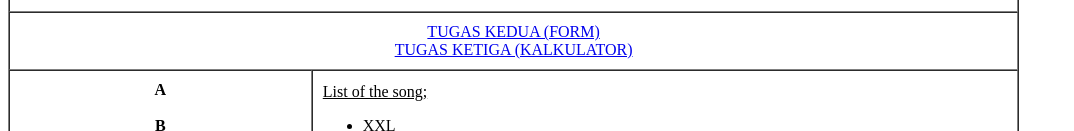
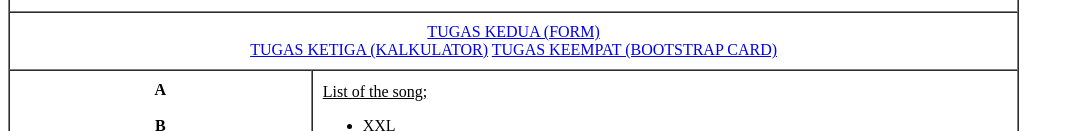
Before and after one commit to zerlinaaa/website-pertamaa, a plain HTML site: page index.html in a window 1280 px wide. Shown: the part 248-379 px from the top of the page, without its empty margins (0-1074 px from the left). Drawn offline with Linux system fonts and the light colour scheme.

Commit message:
Update index.html

```diff
--- a/index.html
+++ b/index.html
@@ -19,6 +19,7 @@
             <td colspan="2" align="center">
                 <a href="https://zerlinaaa.github.io/website-keduaaa/">TUGAS KEDUA (FORM)</a> <br>
                 <a href="https://zerlinaaa.github.io/website-ketiga/">TUGAS KETIGA (KALKULATOR)</a>
+                <a href="https://zerlinaaa.github.io/website-keempat/">TUGAS KEEMPAT (BOOTSTRAP CARD)</a>
             </td>
         </tr>
 
```
